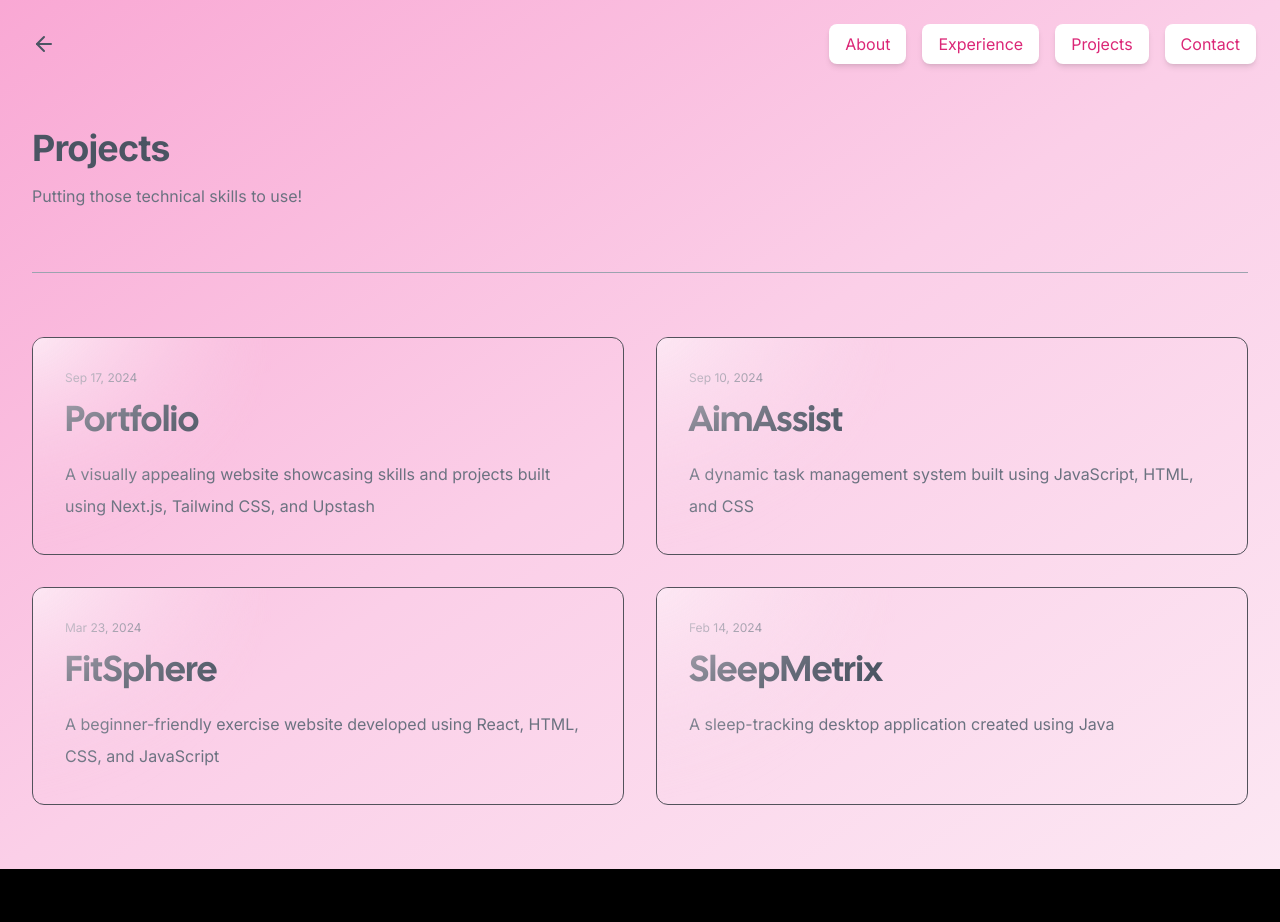
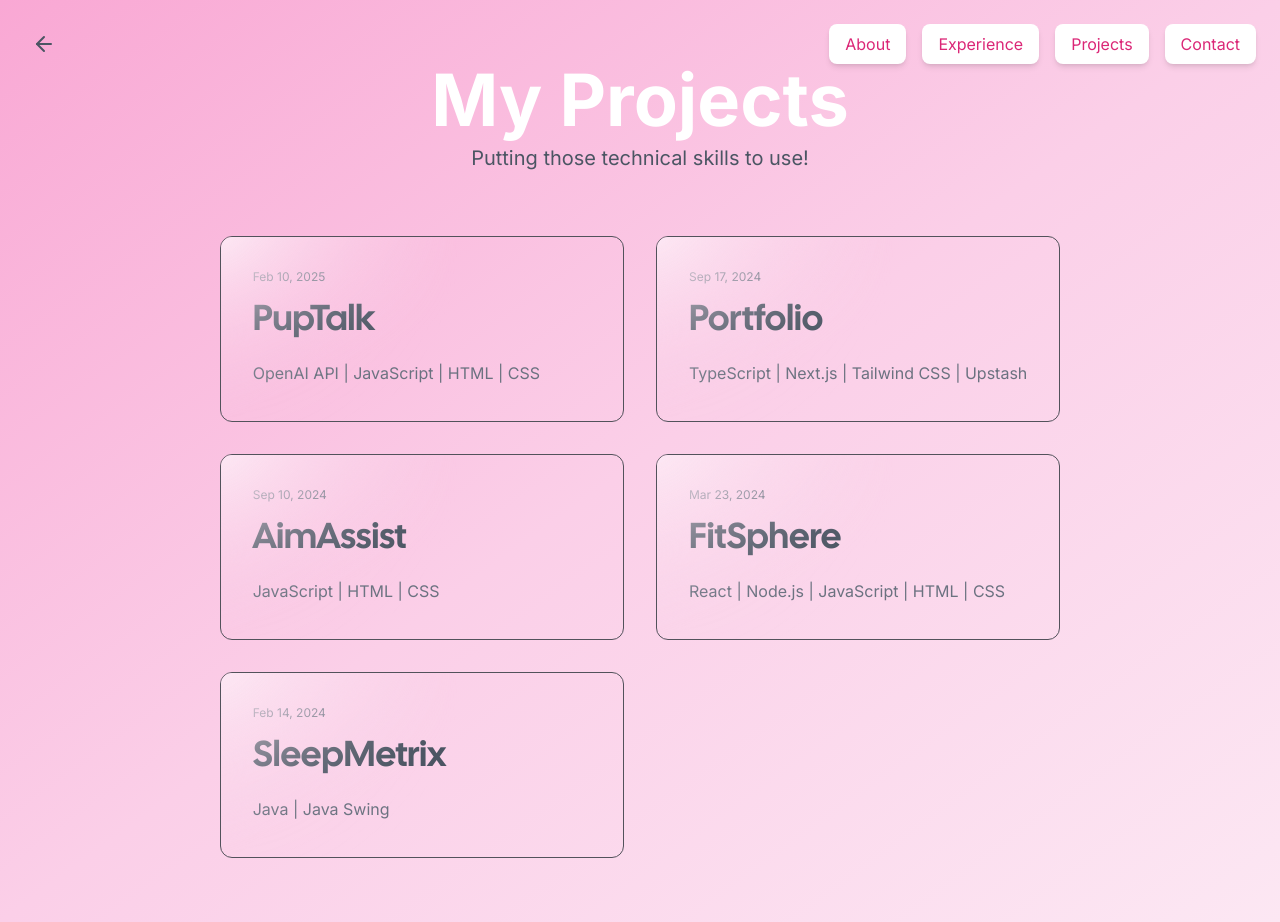
Before and after one commit to gracewxng/Portfolio, a Next.js app: page /projects in a window 1280 px wide. Before the commit the page ends 869 px from the top, so only its background shows below. Built offline with nearby package versions, Linux system fonts and the light colour scheme; no server answers; what tailwindcss-debug-screens would draw is missing.

Commit message:
updated about, experiences, and projects

```diff
--- /dev/null
+++ b/app/about/page.tsx
@@ -0,0 +1,74 @@
+import React from "react";
+import { Navigation } from "../components/nav";
+import { ArrowLeft } from "lucide-react";
+import Link from "next/link";
+
+export default function About() {
+  return (
+    <div className="flex flex-col items-center w-screen min-h-screen overflow-auto bg-gradient-to-tl from-pink-100 via-pink-200 to-pink-300 relative p-6">
+      <Navigation />
+
+      {/* Back Arrow */}
+      <Link
+        href="/"
+        className="absolute top-8 left-8 text-gray-600 hover:text-pink-600 transition"
+      >
+        <ArrowLeft className="w-6 h-6" />
+      </Link>
+
+      {/* About Me Section */}
+      <div className="text-center max-w-lg mt-16">
+        <h1 className="text-l sm:text-6xl md:text-l font-bold text-white">All About Me!</h1>
+        <p className="mt-4 text-lg md:text-xl text-gray-600 leading-relaxed">
+          Hi! My name is Grace and I am a second-year Business and Computer Science student at UBC.
+          I'm passionate about software engineering, education, healthcare, and building meaningful
+          projects that make an impact. I love exploring new technologies and combining business knowledge
+          with technical expertise to solve real-world problems.
+        </p>
+        <p className="mt-4 text-lg md:text-xl text-gray-600 leading-relaxed">
+          Outside of school, you can find me in the dance studio, at a cute cafe drinking matcha, or just
+          hanging out with friends and family!
+        </p>
+      </div>
+
+      {/* Dashboard Section Below Content */}
+      <div className="w-full bg-white bg-opacity-50 backdrop-blur-lg py-10 mt-16 rounded-lg shadow-md">
+        <div className="max-w-5xl mx-auto grid grid-cols-1 md:grid-cols-3 gap-8 px-6 text-center">
+          {/* Technical Skills */}
+          <div className="p-6 bg-white rounded-lg shadow-lg">
+            <h2 className="text-lg font-bold text-pink-600 mb-3">Skills</h2>
+            <p className="text-gray-700 leading-relaxed">
+              👩🏻‍💻 <strong>Programming:</strong> Java, C/C++, Python, Racket <br />
+              🛠️ <strong>Tools:</strong> Eclipse, IntelliJ, VSCode, GitHub <br />
+              🧪 <strong>Testing:</strong> JUnit, GDB <br />
+              🖥️ <strong>Web:</strong> React, HTML, CSS, JavaScript, Node.js, JSON
+            </p>
+          </div>
+
+          {/* Hobbies */}
+          <div className="p-6 bg-white rounded-lg shadow-lg">
+            <h2 className="text-lg font-bold text-pink-600 mb-3">Hobbies</h2>
+            <p className="text-gray-700 leading-relaxed">
+              💃🏻 Dancing <br />
+              ☕️ Cafe Hopping <br />
+              🎬 Video Editing <br />
+              📲 Content Creation
+            </p>
+          </div>
+
+          {/* Current Obsessions */}
+          <div className="p-6 bg-white rounded-lg shadow-lg">
+            <h2 className="text-lg font-bold text-pink-600 mb-3">Current Obsessions</h2>
+            <p className="text-gray-700 leading-relaxed">
+              🍵 Matcha Lattes <br />
+              🌷 Pink Tulips <br />
+              🐰 Cinnamoroll <br />
+              🏈 NFL <br />
+              🎥 How I Met Your Mother
+            </p>
+          </div>
+        </div>
+      </div>
+    </div>
+  );
+}
--- a/app/experience/page.tsx
+++ b/app/experience/page.tsx
@@ -16,28 +16,24 @@ const experiences = [
     date: "Dec 2024 - Present",
     description: "💻 Website in progress...",
   },
-
   {
     title: "Kitchen Specialist",
     company: "Gate Gourmet",
     date: "Aug 2023 - Sep 2023",
     description: "🌯 Bringing the yum to your tum in flight",
   },
-
   {
     title: "Server",
     company: "Fusion Sushi",
     date: "Mar 2023 - Aug 2023",
     description: "🍣 Let's grab sushi?",
   },
-
   {
     title: "Crew Member",
     company: "VBurger",
     date: "Aug 2022 - Sep 2022",
     description: "🍦 Expert at blending ice cream",
   },
-
   {
     title: "Research Assistant",
     company: "University of Calgary",
@@ -48,9 +44,9 @@ const experiences = [
 
 export default function Experiences() {
   return (
-    <div className="min-h-screen bg-gradient-to-tl from-pink-100 via-pink-200 to-pink-300 flex flex-col items-center justify-center text-gray-800 relative">
-    {/* Navigation Bar */}
-    <Navigation />
+    <div className="min-h-screen bg-gradient-to-tl from-pink-100 via-pink-200 to-pink-300 flex flex-col items-center text-gray-800 relative pb-20">
+      {/* Navigation Bar */}
+      <Navigation />
 
       {/* Back Button */}
       <Link href="/" className="absolute top-8 left-8 text-gray-600 hover:text-pink-600 transition">
@@ -58,9 +54,9 @@ export default function Experiences() {
       </Link>
 
       {/* Page Header */}
-      <div className="text-center">
-        <h1 className="text-4xl font-bold text-pink-600">My Experiences</h1>
-        <p className="text-lg text-gray-600 mt-2">A quick timeline!</p>
+      <div className="text-center max-w-lg mt-16">
+        <h1 className="text-l sm:text-6xl md:text-l font-bold text-white">My Experiences</h1>
+        <p className="text-lg md:text-xl text-gray-600 mt-2">A quick timeline!</p>
       </div>
 
       {/* Timeline */}
--- a/app/projects/page.tsx
+++ b/app/projects/page.tsx
@@ -8,28 +8,35 @@ const personalProjects = [
   {
     slug: "aimassist",
     title: "AimAssist",
-    description: "A dynamic task management system built using JavaScript, HTML, and CSS",
+    description: "JavaScript | HTML | CSS",
     date: "2024-09-10",
     href: "https://aimassist.vercel.app/",
   },
   {
     slug: "sleepmetrix",
     title: "SleepMetrix",
-    description: "A sleep-tracking desktop application created using Java",
+    description: "Java | Java Swing",
     date: "2024-02-14",
     href: "https://github.com/gracewxng/SleepMetrix",
   },
   {
     slug: "fitsphere",
     title: "FitSphere",
-    description: "A beginner-friendly exercise website developed using React, HTML, CSS, and JavaScript",
+    description: "React | Node.js | JavaScript | HTML | CSS",
     date: "2024-03-23",
     href: "https://github.com/gracewxng/FitSphere",
   },
   {
+    slug: "puptalk",
+    title: "PupTalk",
+    description: "OpenAI API | JavaScript | HTML | CSS",
+    date: "2025-02-10",
+    href: "https://puptalk.vercel.app/",
+  },
+  {
     slug: "portfolio",
     title: "Portfolio",
-    description: "A visually appealing website showcasing skills and projects built using Next.js, Tailwind CSS, and Upstash",
+    description: "TypeScript | Next.js | Tailwind CSS | Upstash",
     date: "2024-09-17",
     href: "https://gracewang.vercel.app/",
   },
@@ -44,7 +51,7 @@ export default function ProjectsPage() {
   );
 
   return (
-    <div className="relative pb-16 bg-gradient-to-tl from-pink-100 via-pink-200 to-pink-300 min-h-screen">
+    <div className="relative pb-16 bg-gradient-to-tl from-pink-100 via-pink-200 to-pink-300 min-h-screen flex flex-col items-center">
       {/* Navigation Bar */}
       <Navigation />
 
@@ -57,17 +64,13 @@ export default function ProjectsPage() {
       </Link>
 
       {/* Page Header */}
-      <div className="px-6 pt-20 mx-auto space-y-8 max-w-7xl lg:px-8 md:space-y-16 md:pt-24 lg:pt-32">
-        <div className="max-w-2xl mx-auto lg:mx-0">
-          <h2 className="text-3xl font-bold tracking-tight text-gray-600 sm:text-4xl">Projects</h2>
-          <p className="mt-4 text-gray-500">Putting those technical skills to use!</p>
+      <div className="text-center max-w-lg mt-16">
+        <h1 className="text-4xl sm:text-6xl md:text-7xl font-bold text-white">My Projects</h1>
+        <p className="text-lg md:text-xl text-gray-600 mt-2">Putting those technical skills to use!</p>
       </div>
 
-        {/* Horizontal Divider */}
-        <div className="w-full h-px bg-gray-400" />
-
       {/* Projects Grid */}
-        <div className="grid grid-cols-1 gap-8 mx-auto lg:grid-cols-2">
+      <div className="mt-16 grid grid-cols-1 gap-8 mx-auto lg:grid-cols-2 px-6 max-w-7xl">
         {sortedProjects.map((project) => (
           <Card key={project.slug}>
             <Link href={project.href}>
@@ -103,6 +106,5 @@ export default function ProjectsPage() {
         ))}
       </div>
     </div>
-    </div>
   );
 }
```
Lines whose indentation alone changed are shown as unchanged.
